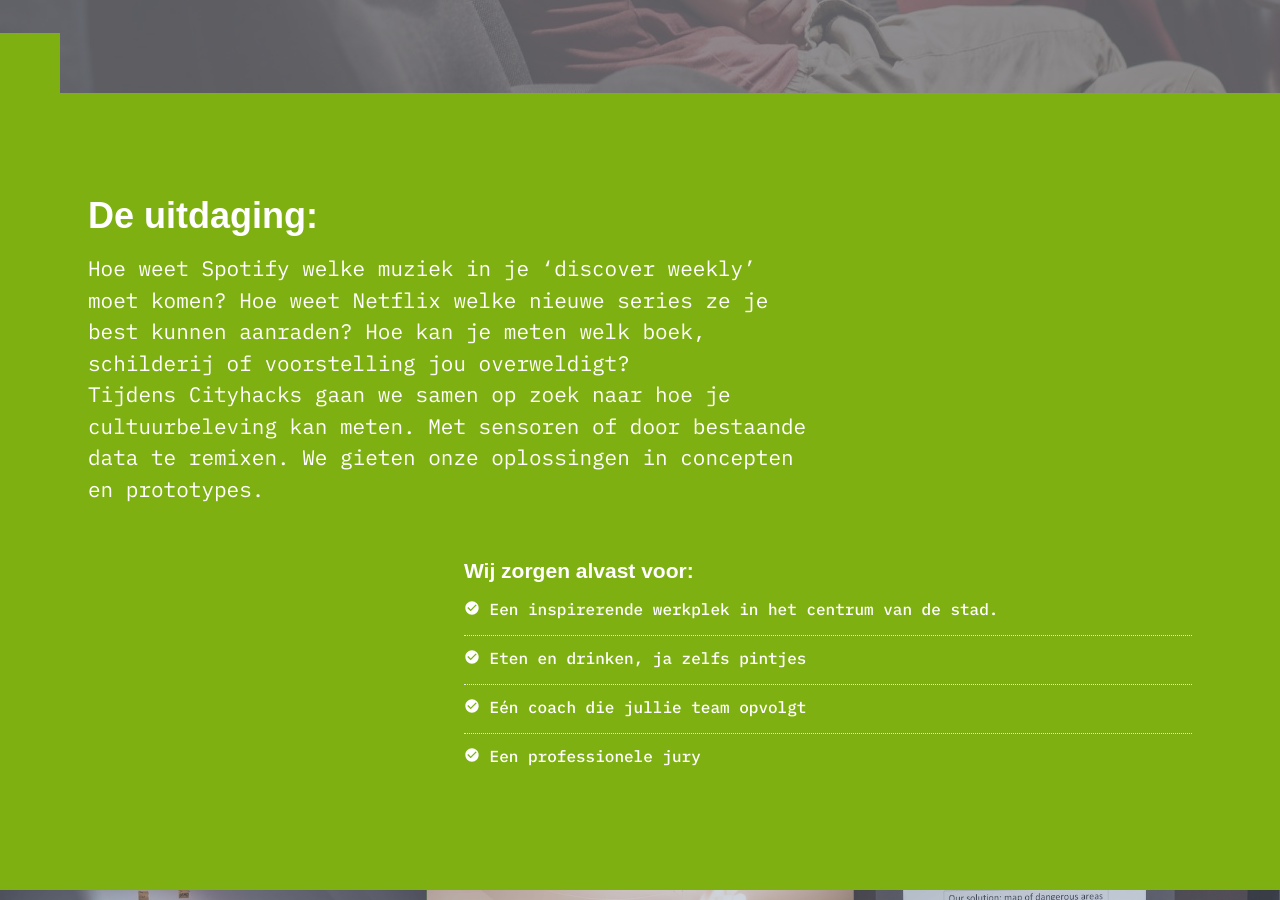
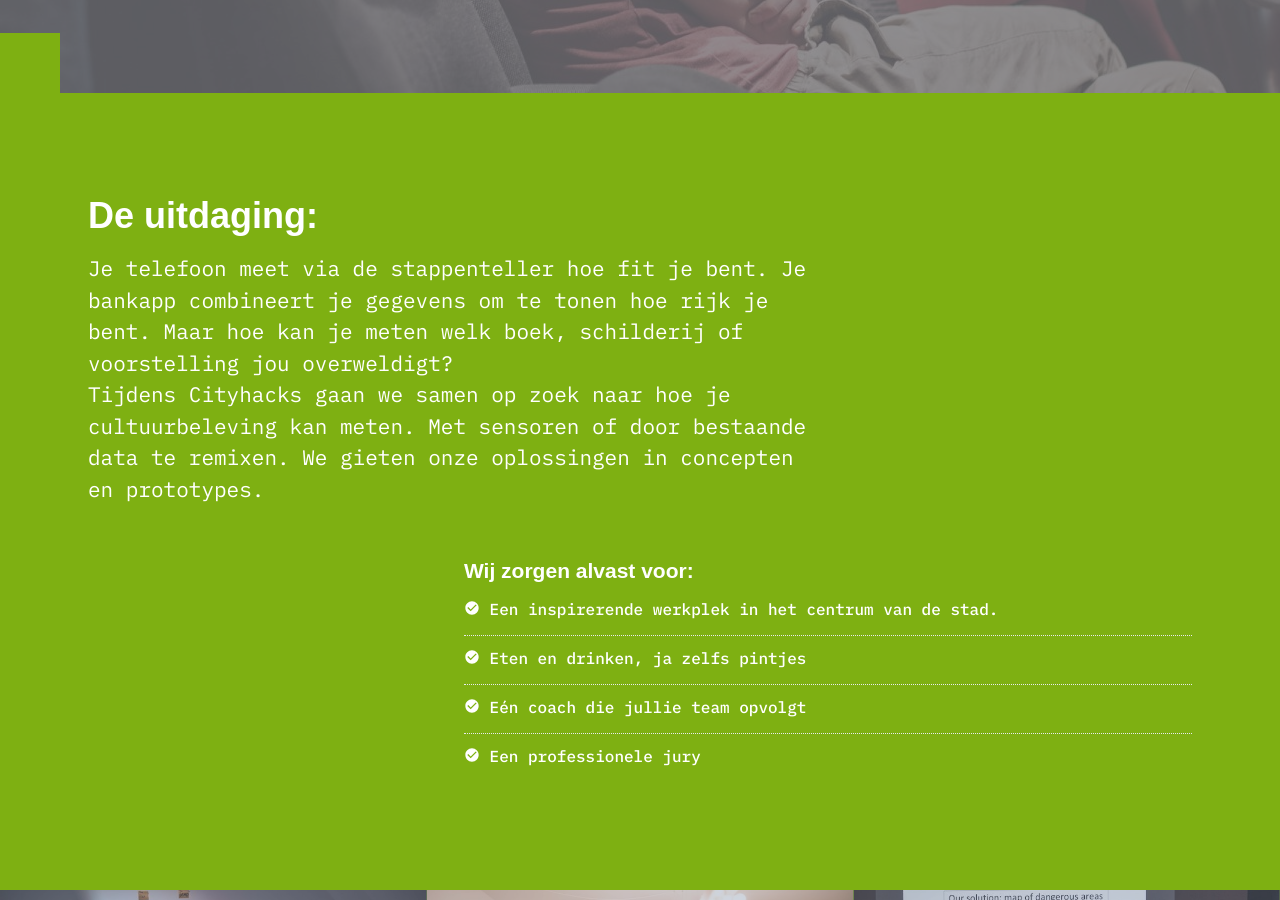
Before and after one commit to nerdlab-be/cityhacks-2019, a Jekyll site: the page built from _pages/index.markdown, in a window 1280 px wide and 900 px high, scrolled down 584 px. Built offline with Jekyll 4.4.1, drawn with Linux system fonts in a browser that asks for light colours; some web fonts are replaced.

Commit message:
updated uitdaging

```diff
--- a/_pages/index.markdown
+++ b/_pages/index.markdown
@@ -12,7 +12,7 @@
   imageAlt: "Cityhacks 2019"
 opdracht:
   title: "De uitdaging:"
-  para: "Hoe weet Spotify welke muziek in je ‘discover weekly’ moet komen? Hoe weet Netflix welke nieuwe series ze je best kunnen aanraden? Hoe kan je meten welk boek, schilderij of voorstelling jou overweldigt? </br>
+  para: "Je telefoon meet via de stappenteller hoe fit je bent. Je bankapp combineert je gegevens om te tonen hoe rijk je bent. Maar hoe kan je meten welk boek, schilderij of voorstelling jou overweldigt? </br>
 Tijdens Cityhacks gaan we samen op zoek naar hoe je cultuurbeleving kan meten. Met sensoren of door bestaande data te remixen. We gieten onze oplossingen in concepten en prototypes."
   subtitle: "Wij zorgen alvast voor:"
   list:
```
